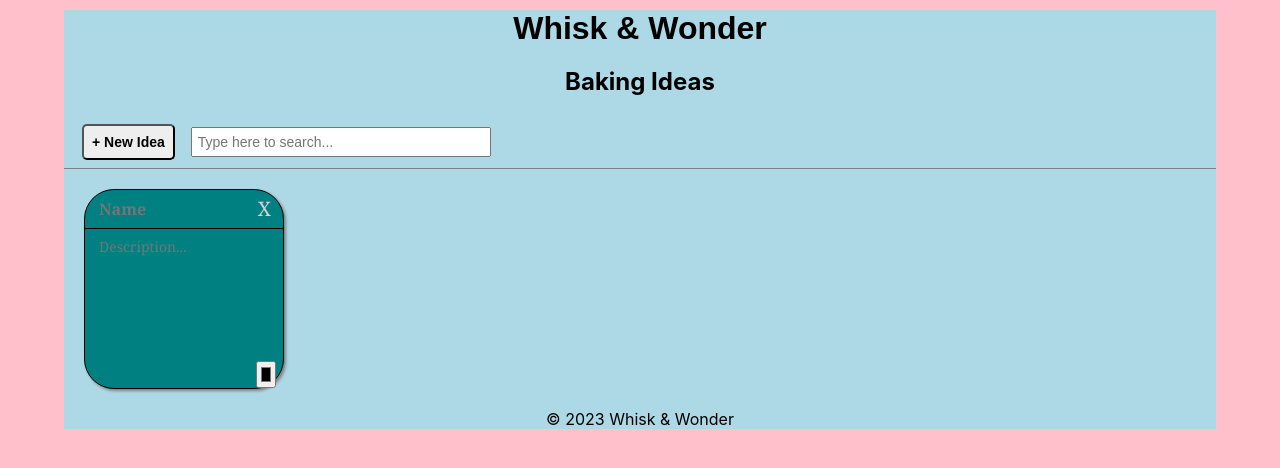
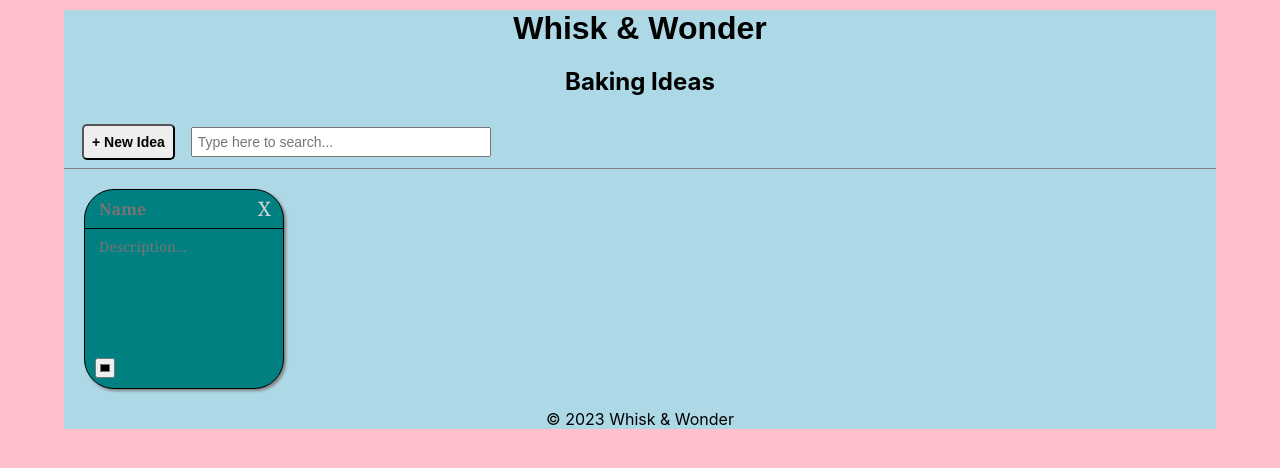
Before and after one commit to DeniseLewis1/whisk-and-wonder-react, a React (Create React App) app: page / in a window 1280 px wide. Shown: the top 468 px of the page. Built offline with nearby package versions, Linux system fonts and the light colour scheme.

Commit message:
Adjust position of color picker

```diff
--- a/src/App.css
+++ b/src/App.css
@@ -124,7 +124,8 @@ textarea {
 
 .idea-color {
   width: 10%;
+  height: 10%;
   position: absolute;
-  bottom: 0px;
-  right: 7px;
+  bottom: 10px;
+  left: 10px;
 }
--- a/src/App.js
+++ b/src/App.js
@@ -80,6 +80,7 @@ function App() {
         key={idea.id}
         deleteIdea={deleteIdea}
         editIdea={editIdea}
+        updateColor={updateColor}
       />
     );
     const ideaElements = matches.map(renderIdea);
```
